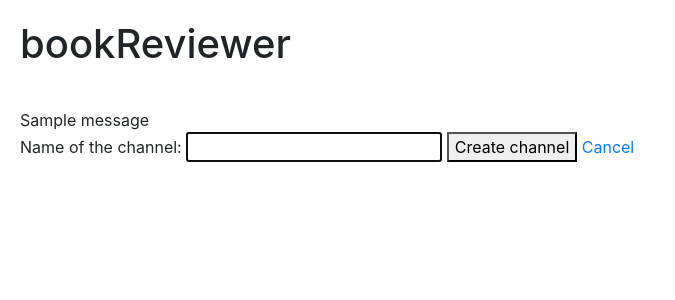
After one commit to Gribek/CS50s-Web-Programming-with-Python-and-JavaScript, a Flask app: template project2/templates/new_channel.html in a window 1280 px wide. The commit adds this page. Shown: the top 300 px of the page, without its empty margins (0-675 px from the left). Run offline with Flask 2, Linux system fonts and the light colour scheme; the template is opened without the code that fills it, so the values that code supplies are empty; one stand-in notice (Sample message) is shown; some libraries are stand-ins or nearby versions.

Commit message:
Creating new channels

```diff
--- a/project2/templates/index.html
+++ b/project2/templates/index.html
@@ -11,6 +11,7 @@
         </form>
     </section>
     <section id="channels">
+        <a href="{{ url_for('new_channel') }}">New channel</a>
         <h4>List of channels:</h4>
         <ul>
         {% for channel in channels %}
--- /dev/null
+++ b/project2/templates/new_channel.html
@@ -0,0 +1,19 @@
+{% extends 'base.html' %}
+
+{% block title %} - Create channel {% endblock %}
+
+{% block content %}
+    {% with messages = get_flashed_messages() %}
+        {% for message in messages %}
+            {{ message }}
+        {% endfor %}
+    {% endwith %}
+
+    <form method="post">
+    <label>Name of the channel:
+        <input id="new_channel" type="text" name="channel_name" autofocus autocomplete="off">
+    </label>
+        <button type="submit">Create channel</button>
+        <a href="{{ url_for('index') }}">Cancel</a>
+    </form>
+{% endblock %}
```
Also changed, not shown: project2/application.py (+36 -2 lines).
